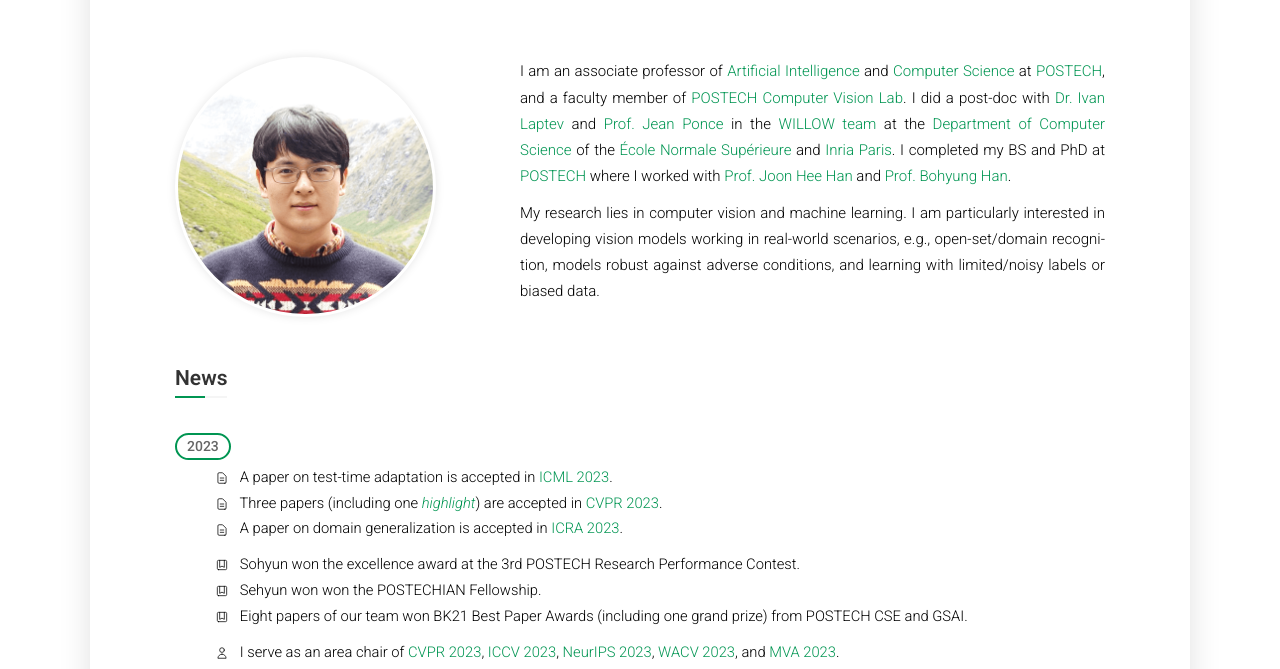
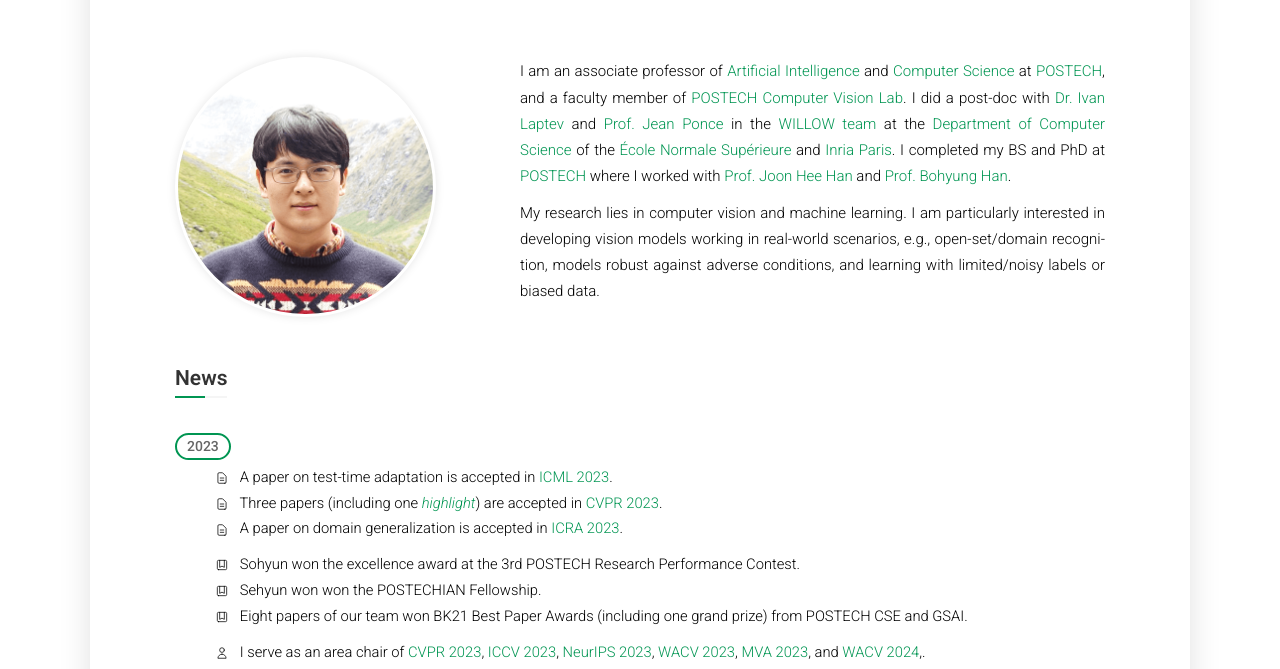
Before and after one commit to suhakwak/suhakwak.github.io, a plain HTML site: page index.html in a window 1280 px wide. Shown: the part 131-800 px from the top of the page. Drawn offline with Linux system fonts and the light colour scheme; some packages are replaced by stand-ins of ours.

Commit message:
Update index.html

```diff
--- a/index.html
+++ b/index.html
@@ -184,7 +184,7 @@
                       <svg xmlns="http://www.w3.org/2000/svg" class="h-6 w-6" fill="none" viewBox="0 0 24 24" stroke="currentColor" stroke-width="1.3" width="14" height="14">
                         <path stroke-linecap="round" stroke-linejoin="round" d="M16 7a4 4 0 11-8 0 4 4 0 018 0zM12 14a7 7 0 00-7 7h14a7 7 0 00-7-7z" />
                       </svg> &nbsp;
-                      I serve as an area chair of <a href="https://cvpr2023.thecvf.com/"> CVPR 2023</a>, <a href="https://iccv2023.thecvf.com/"> ICCV 2023</a>, <a href="https://nips.cc/"> NeurIPS 2023</a>, <a href="https://wacv2023.thecvf.com/"> WACV 2023</a>, and <a href="https://www.mva-org.jp/mva2023/"> MVA 2023</a>.
+                      I serve as an area chair of <a href="https://cvpr2023.thecvf.com/"> CVPR 2023</a>, <a href="https://iccv2023.thecvf.com/"> ICCV 2023</a>, <a href="https://nips.cc/"> NeurIPS 2023</a>, <a href="https://wacv2023.thecvf.com/"> WACV 2023</a>, <a href="https://www.mva-org.jp/mva2023/"> MVA 2023</a>, and <a href="https://wacv2024.thecvf.com/"> WACV 2024</a>,.
                     </p>
                   </div>
 
```
